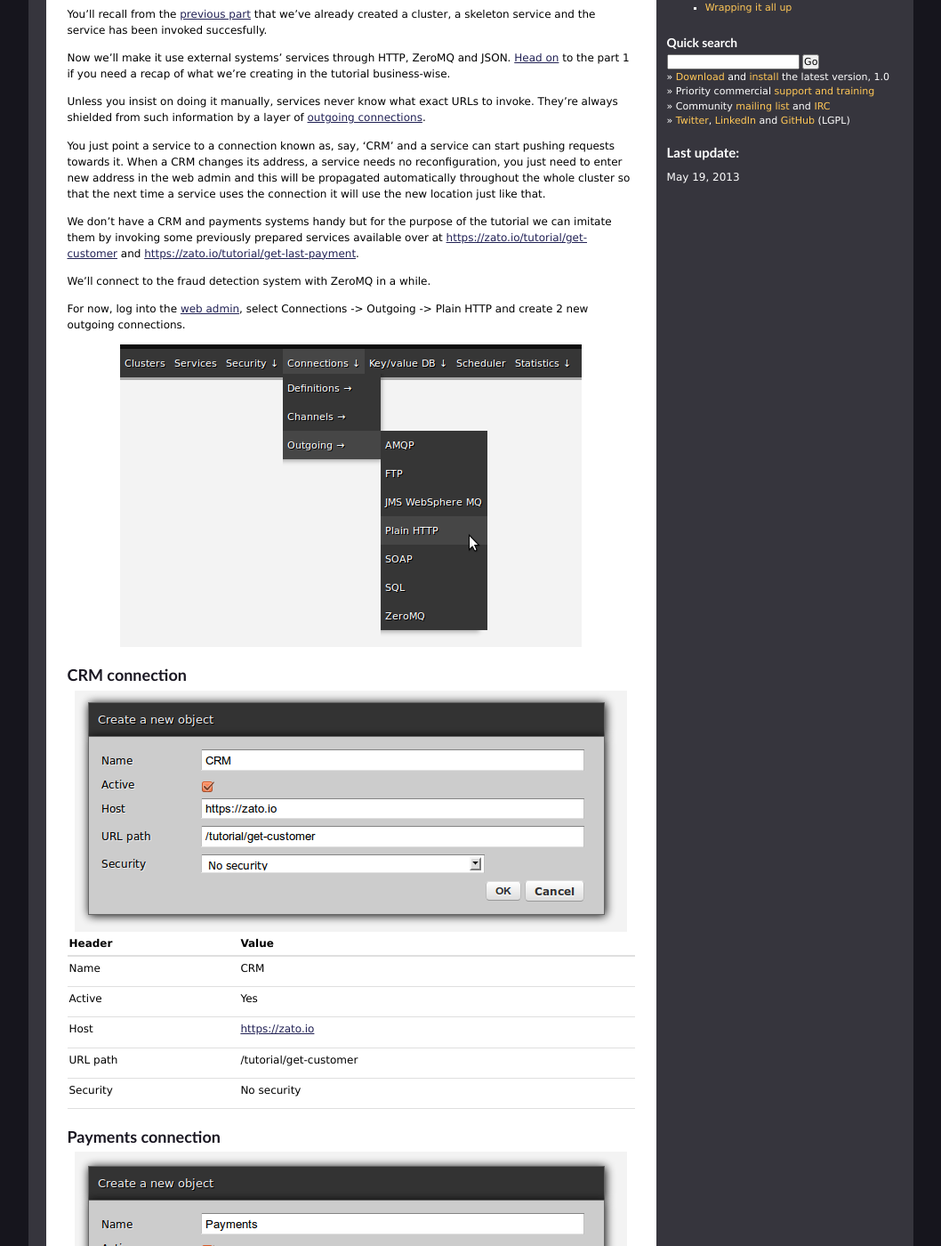
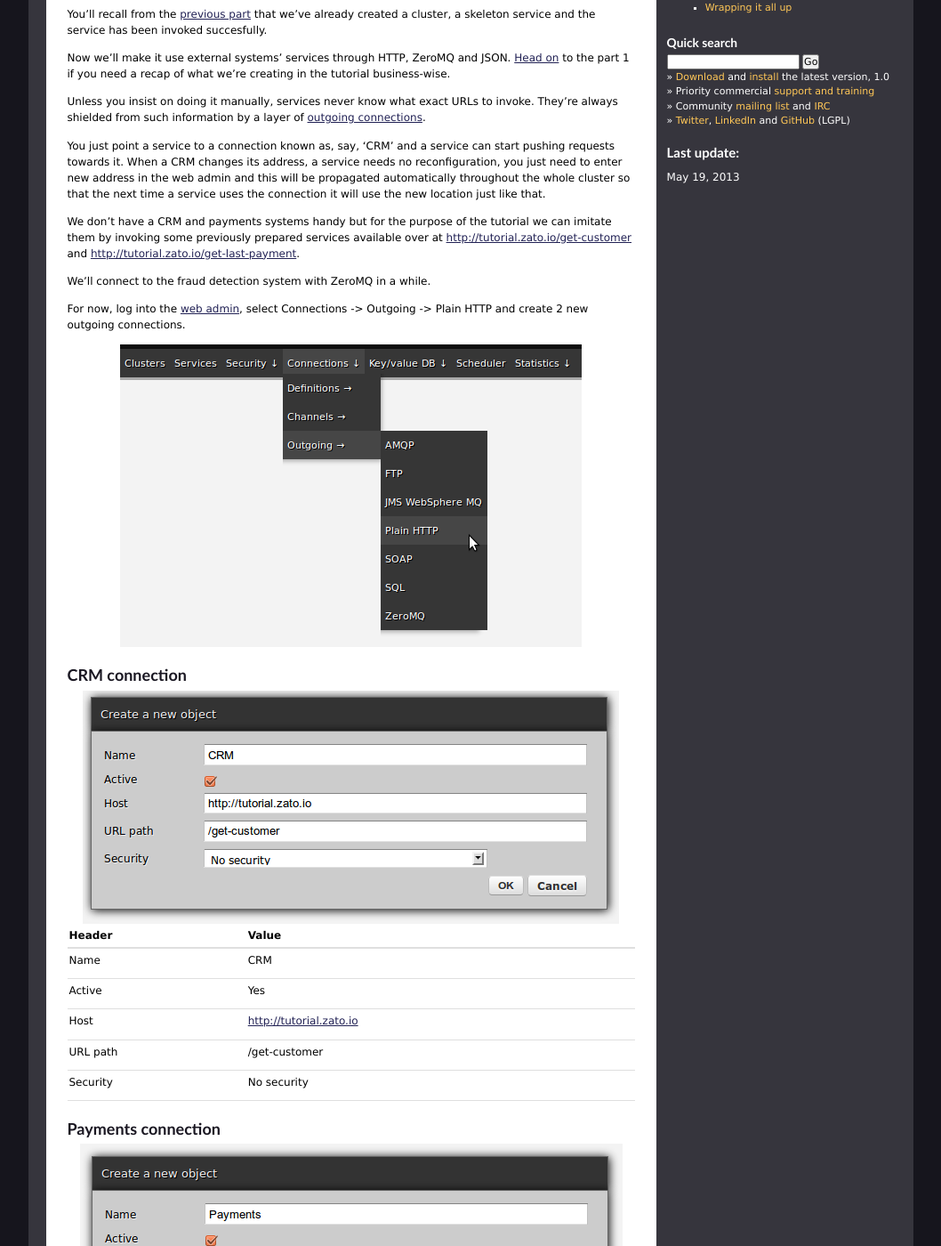
Before and after one commit to rfdiazpr/zato-docs, a Sphinx documentation site: the page built from sphinx/tutorial/02.txt, in a window 1280 px wide and 1400 px high, scrolled down 289 px. Shown: the whole window at 89% size, without its empty margins (111-1169 px from the left). Built offline with Sphinx 7.4.7, drawn with Linux system fonts in a browser that asks for light colours; some of the changed lines change nothing that is shown; some of the changed text lies outside the part shown.

Commit message:
Apparently the requests library by default doesn't like certificates with a subjectAltName

```diff
--- a/sphinx/tutorial/02.txt
+++ b/sphinx/tutorial/02.txt
@@ -31,7 +31,7 @@
 
 We don't have a CRM and payments systems handy but for the purpose of the tutorial
 we can imitate them by invoking some previously prepared services available over at
-https://zato.io/tutorial/get-customer and https://zato.io/tutorial/get-last-payment.
+http://tutorial.zato.io/get-customer and http://tutorial.zato.io/get-last-payment.
 
 We'll connect to the fraud detection system with ZeroMQ in a while.
 
@@ -45,15 +45,15 @@
 
 .. image:: /gfx/tutorial/outconn-crm.png
 
-======== ======================
+======== ========================
 Header   Value
-======== ======================
+======== ========================
 Name     CRM
 Active   Yes
-Host     https://zato.io
-URL path /tutorial/get-customer
+Host     http://tutorial.zato.io
+URL path /get-customer
 Security No security
-======== ======================
+======== ========================
 
 Payments connection
 ~~~~~~~~~~~~~~~~~~~
@@ -65,8 +65,8 @@
 ======== ==========================
 Name     Payments
 Active   Yes
-Host     https://zato.io
-URL path /tutorial/get-last-payment
+Host     http://tutorial.zato.io
+URL path /get-last-payment
 Security No security
 ======== ==========================
 
@@ -74,8 +74,8 @@
 -----------------------
 
 The newly created connections can be used straightaway. Visiting
-`the <https://zato.io/tutorial/get-customer>`_
-`services <https://zato.io/tutorial/get-last-payment>`_
+`the <http://tutorial.zato.io/get-customer>`_
+`services <http://tutorial.zato.io/get-last-payment>`_
 they point to lets us discover the data they produce is
 
 ::
```
Also changed, not shown: sphinx/gfx/tutorial/outconn-crm.png, sphinx/gfx/tutorial/outconn-payments.png.
